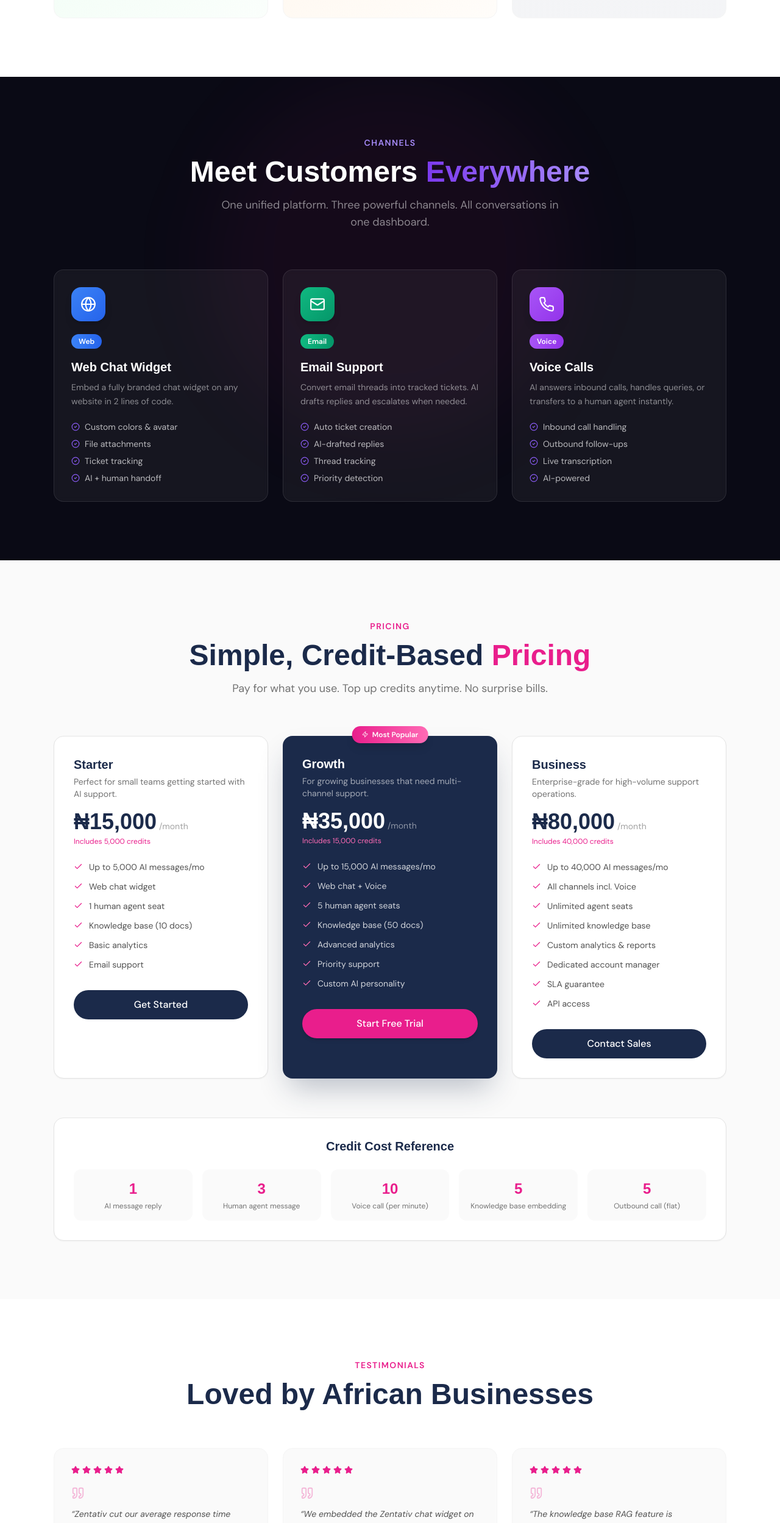
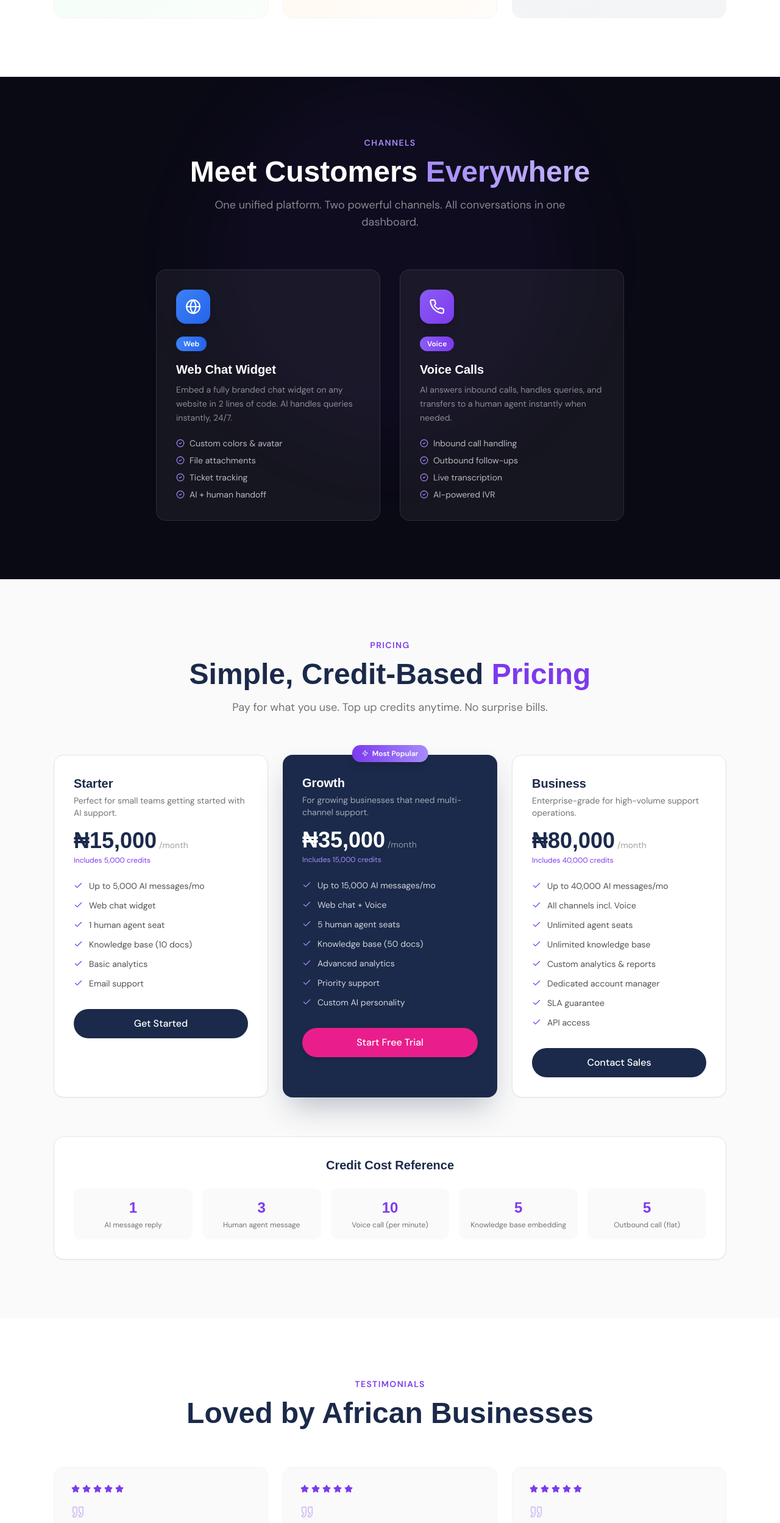
Before and after one commit to area50ltd/Area50-dev, a Next.js app: page / in a window 1280 px wide. Shown: the part 2581-5079 px from the top of the page at 61% size. Built offline with nearby package versions, Linux system fonts and the light colour scheme; a web font is replaced by a local one.

Commit message:
refine: landing page cleanup — remove email channel, violet CTA, clean footer

```diff
--- a/components/landing/Channels.tsx
+++ b/components/landing/Channels.tsx
@@ -2,31 +2,23 @@
 
 import { motion, useInView } from 'framer-motion'
 import { useRef } from 'react'
-import { Globe, Mail, Phone, CheckCircle2 } from 'lucide-react'
+import { Globe, Phone, CheckCircle2 } from 'lucide-react'
 
 const channels = [
   {
     icon: Globe,
     name: 'Web Chat Widget',
-    description: 'Embed a fully branded chat widget on any website in 2 lines of code.',
+    description: 'Embed a fully branded chat widget on any website in 2 lines of code. AI handles queries instantly, 24/7.',
     features: ['Custom colors & avatar', 'File attachments', 'Ticket tracking', 'AI + human handoff'],
     color: 'from-blue-500 to-blue-600',
     badge: 'Web',
   },
   {
-    icon: Mail,
-    name: 'Email Support',
-    description: 'Convert email threads into tracked tickets. AI drafts replies and escalates when needed.',
-    features: ['Auto ticket creation', 'AI-drafted replies', 'Thread tracking', 'Priority detection'],
-    color: 'from-emerald-500 to-emerald-600',
-    badge: 'Email',
-  },
-  {
     icon: Phone,
     name: 'Voice Calls',
-    description: 'AI answers inbound calls, handles queries, or transfers to a human agent instantly.',
-    features: ['Inbound call handling', 'Outbound follow-ups', 'Live transcription', 'AI-powered'],
-    color: 'from-purple-500 to-purple-600',
+    description: 'AI answers inbound calls, handles queries, and transfers to a human agent instantly when needed.',
+    features: ['Inbound call handling', 'Outbound follow-ups', 'Live transcription', 'AI-powered IVR'],
+    color: 'from-violet-500 to-violet-600',
     badge: 'Voice',
   },
 ]
@@ -37,10 +29,9 @@
 
   return (
     <section className="py-24 bg-navy relative overflow-hidden">
-      {/* Background decoration */}
-      <div className="absolute top-0 left-1/2 -translate-x-1/2 w-[600px] h-[600px] bg-[#E91E8C]/5 rounded-full blur-3xl" />
+      <div className="absolute top-0 left-1/2 -translate-x-1/2 w-[600px] h-[600px] bg-violet-600/5 rounded-full blur-3xl" />
 
-      <div className="relative max-w-6xl mx-auto px-6" ref={ref}>
+      <div className="relative max-w-5xl mx-auto px-6" ref={ref}>
         <motion.div
           initial={{ opacity: 0, y: 20 }}
           animate={isInView ? { opacity: 1, y: 0 } : {}}
@@ -52,30 +43,28 @@
           </span>
           <h2 className="font-heading text-4xl lg:text-5xl font-bold text-white mt-3 mb-4">
             Meet Customers{' '}
-            <span className="bg-gradient-to-r from-violet-600 to-violet-400 bg-clip-text text-transparent">
+            <span className="bg-gradient-to-r from-violet-400 to-violet-300 bg-clip-text text-transparent">
               Everywhere
             </span>
           </h2>
           <p className="text-white/50 text-lg max-w-xl mx-auto">
-            One unified platform. Three powerful channels. All conversations in one dashboard.
+            One unified platform. Two powerful channels. All conversations in one dashboard.
           </p>
         </motion.div>
 
-        <div className="grid md:grid-cols-3 gap-6">
+        <div className="grid md:grid-cols-2 gap-8 max-w-3xl mx-auto">
           {channels.map((channel, idx) => (
             <motion.div
               key={channel.name}
               initial={{ opacity: 0, y: 40 }}
               animate={isInView ? { opacity: 1, y: 0 } : {}}
               transition={{ duration: 0.6, delay: idx * 0.15 }}
-              className="bg-white/5 backdrop-blur-sm border border-white/10 rounded-2xl p-7 hover:bg-white/8 transition-colors"
+              className="bg-white/5 backdrop-blur-sm border border-white/10 rounded-2xl p-8 hover:bg-white/8 transition-colors"
             >
-              {/* Icon */}
               <div className={`w-14 h-14 rounded-2xl bg-gradient-to-br ${channel.color} flex items-center justify-center mb-5 shadow-lg`}>
                 <channel.icon size={26} className="text-white" />
               </div>
 
-              {/* Badge */}
               <span className={`inline-block text-xs font-semibold px-3 py-1 rounded-full bg-gradient-to-r ${channel.color} text-white mb-4`}>
                 {channel.badge}
               </span>
@@ -87,11 +76,10 @@
                 {channel.description}
               </p>
 
-              {/* Features list */}
               <ul className="space-y-2">
                 {channel.features.map((feat) => (
                   <li key={feat} className="flex items-center gap-2 text-sm text-white/70">
-                    <CheckCircle2 size={14} className="text-violet-500 flex-shrink-0" />
+                    <CheckCircle2 size={14} className="text-violet-400 flex-shrink-0" />
                     {feat}
                   </li>
                 ))}
--- a/components/landing/CtaBanner.tsx
+++ b/components/landing/CtaBanner.tsx
@@ -1,28 +1,18 @@
 'use client'
 
-import { useState } from 'react'
+import Link from 'next/link'
 import { motion, useInView } from 'framer-motion'
 import { useRef } from 'react'
-import { ArrowRight, CheckCircle2 } from 'lucide-react'
-import { Button } from '@/components/ui/button'
+import { ArrowRight } from 'lucide-react'
 
 export function CtaBanner() {
   const ref = useRef<HTMLDivElement>(null)
   const isInView = useInView(ref, { once: true, margin: '-80px' })
-  const [email, setEmail] = useState('')
-  const [submitted, setSubmitted] = useState(false)
-
-  function handleSubmit(e: React.FormEvent) {
-    e.preventDefault()
-    if (!email) return
-    setSubmitted(true)
-  }
 
   return (
-    <section className="py-24 bg-gradient-to-br from-[#E91E8C] to-[#c91878] relative overflow-hidden">
-      {/* Background decoration */}
-      <div className="absolute top-0 right-0 w-96 h-96 bg-white/5 rounded-full blur-3xl -translate-y-1/2 translate-x-1/2" />
-      <div className="absolute bottom-0 left-0 w-96 h-96 bg-[#1B2A4A]/20 rounded-full blur-3xl translate-y-1/2 -translate-x-1/2" />
+    <section className="py-24 bg-[#0A0010] relative overflow-hidden">
+      <div className="absolute top-0 right-0 w-[500px] h-[500px] bg-violet-600/10 rounded-full blur-3xl -translate-y-1/2 translate-x-1/3" />
+      <div className="absolute bottom-0 left-0 w-[400px] h-[400px] bg-violet-900/10 rounded-full blur-3xl translate-y-1/2 -translate-x-1/3" />
 
       <div className="relative max-w-3xl mx-auto px-6 text-center" ref={ref}>
         <motion.div
@@ -30,48 +20,33 @@
           animate={isInView ? { opacity: 1, y: 0 } : {}}
           transition={{ duration: 0.6 }}
         >
+          <span className="text-violet-400 text-sm font-semibold uppercase tracking-widest mb-4 block">
+            Get Started
+          </span>
           <h2 className="font-heading text-4xl lg:text-5xl font-bold text-white mb-4">
-            Start your free trial today.
+            Ready to transform your customer support?
           </h2>
-          <p className="text-white/70 text-lg mb-10">
-            No credit card required. Setup in 5 minutes. Cancel anytime.
+          <p className="text-white/50 text-lg mb-10">
+            Set up in under 5 minutes. No credit card required. Cancel anytime.
           </p>
 
-          {submitted ? (
-            <motion.div
-              initial={{ opacity: 0, scale: 0.9 }}
-              animate={{ opacity: 1, scale: 1 }}
-              className="flex items-center justify-center gap-3 bg-white/20 rounded-2xl px-8 py-6"
+          <div className="flex flex-col sm:flex-row gap-4 justify-center">
+            <Link
+              href="/sign-up"
+              className="inline-flex items-center justify-center gap-2 h-13 px-8 rounded-full bg-violet-600 hover:bg-violet-700 text-white font-heading font-semibold text-sm transition-colors shadow-lg shadow-violet-600/25"
             >
-              <CheckCircle2 size={24} className="text-white" />
-              <p className="text-white font-semibold">
-                Great! We&apos;ll be in touch at <strong>{email}</strong>
-              </p>
-            </motion.div>
-          ) : (
-            <form
-              onSubmit={handleSubmit}
-              className="flex flex-col sm:flex-row gap-3 max-w-md mx-auto"
+              Start Free Trial
+              <ArrowRight size={16} />
+            </Link>
+            <Link
+              href="mailto:hello@zentativ.com"
+              className="inline-flex items-center justify-center h-13 px-8 rounded-full border border-white/20 text-white/70 hover:text-white hover:border-white/40 font-semibold text-sm transition-colors"
             >
-              <input
-                type="email"
-                required
-                placeholder="Enter your work email"
-                value={email}
-                onChange={(e) => setEmail(e.target.value)}
-                className="flex-1 h-12 px-5 rounded-full bg-white/15 border border-white/30 text-white placeholder:text-white/50 focus:outline-none focus:ring-2 focus:ring-white/50 backdrop-blur-sm text-sm"
-              />
-              <button
-                type="submit"
-                className="h-12 px-7 rounded-full bg-white text-[#E91E8C] font-heading font-bold text-sm hover:bg-white/90 transition-colors flex items-center gap-2 justify-center shadow-lg"
-              >
-                Get Started
-                <ArrowRight size={16} />
-              </button>
-            </form>
-          )}
+              Talk to Sales
+            </Link>
+          </div>
 
-          <p className="text-white/50 text-sm mt-6">
+          <p className="text-white/30 text-sm mt-8">
             Trusted by 120+ African businesses
           </p>
         </motion.div>
--- a/components/landing/Pricing.tsx
+++ b/components/landing/Pricing.tsx
@@ -84,12 +84,12 @@
           transition={{ duration: 0.6 }}
           className="text-center mb-16"
         >
-          <span className="text-[#E91E8C] text-sm font-semibold uppercase tracking-widest">
+          <span className="text-[#7C3AED] text-sm font-semibold uppercase tracking-widest">
             Pricing
           </span>
           <h2 className="font-heading text-4xl lg:text-5xl font-bold text-[#1B2A4A] mt-3 mb-4">
             Simple, Credit-Based{' '}
-            <span className="text-[#E91E8C]">Pricing</span>
+            <span className="text-[#7C3AED]">Pricing</span>
           </h2>
           <p className="text-neutral-500 text-lg max-w-xl mx-auto">
             Pay for what you use. Top up credits anytime. No surprise bills.
@@ -112,7 +112,7 @@
             >
               {plan.highlight && (
                 <div className="absolute -top-4 left-1/2 -translate-x-1/2">
-                  <span className="bg-gradient-to-r from-[#E91E8C] to-[#FF6BB5] text-white text-xs font-bold px-4 py-1.5 rounded-full flex items-center gap-1.5 shadow-lg">
+                  <span className="bg-gradient-to-r from-violet-600 to-violet-400 text-white text-xs font-bold px-4 py-1.5 rounded-full flex items-center gap-1.5 shadow-lg">
                     <Zap size={11} />
                     Most Popular
                   </span>
@@ -134,7 +134,7 @@
                     {plan.period}
                   </span>
                 </div>
-                <div className={`text-xs mt-1 ${plan.highlight ? 'text-[#FF6BB5]' : 'text-[#E91E8C]'}`}>
+                <div className={`text-xs mt-1 ${plan.highlight ? 'text-[#A78BFA]' : 'text-[#7C3AED]'}`}>
                   Includes {plan.credits}
                 </div>
               </div>
@@ -142,7 +142,7 @@
               <ul className="space-y-3 mb-8">
                 {plan.features.map((feat) => (
                   <li key={feat} className={`flex items-start gap-2.5 text-sm ${plan.highlight ? 'text-white/80' : 'text-neutral-600'}`}>
-                    <Check size={15} className={`mt-0.5 flex-shrink-0 ${plan.highlight ? 'text-[#FF6BB5]' : 'text-[#E91E8C]'}`} />
+                    <Check size={15} className={`mt-0.5 flex-shrink-0 ${plan.highlight ? 'text-[#A78BFA]' : 'text-[#7C3AED]'}`} />
                     {feat}
                   </li>
                 ))}
@@ -174,7 +174,7 @@
           <div className="grid grid-cols-2 md:grid-cols-5 gap-4">
             {creditCosts.map((item) => (
               <div key={item.operation} className="text-center p-4 bg-neutral-50 rounded-xl">
-                <div className="font-heading text-2xl font-bold text-[#E91E8C] mb-1">
+                <div className="font-heading text-2xl font-bold text-[#7C3AED] mb-1">
                   {item.cost.split(' ')[0]}
                 </div>
                 <div className="text-xs text-neutral-500">{item.operation}</div>
--- a/components/landing/Testimonials.tsx
+++ b/components/landing/Testimonials.tsx
@@ -12,7 +12,7 @@
     role: 'Head of Customer Success',
     company: 'PayEdge Fintech',
     avatar: 'AO',
-    avatarColor: 'from-[#E91E8C] to-[#FF6BB5]',
+    avatarColor: 'from-violet-600 to-violet-400',
     rating: 5,
   },
   {
@@ -50,7 +50,7 @@
           transition={{ duration: 0.6 }}
           className="text-center mb-16"
         >
-          <span className="text-[#E91E8C] text-sm font-semibold uppercase tracking-widest">
+          <span className="text-violet-600 text-sm font-semibold uppercase tracking-widest">
             Testimonials
           </span>
           <h2 className="font-heading text-4xl lg:text-5xl font-bold text-[#1B2A4A] mt-3">
@@ -65,17 +65,17 @@
               initial={{ opacity: 0, y: 30 }}
               animate={isInView ? { opacity: 1, y: 0 } : {}}
               transition={{ duration: 0.5, delay: idx * 0.15 }}
-              className="bg-neutral-50 rounded-2xl p-7 border border-neutral-100 flex flex-col hover:border-[#E91E8C]/20 hover:shadow-md transition-all"
+              className="bg-neutral-50 rounded-2xl p-7 border border-neutral-100 flex flex-col hover:border-violet-600/20 hover:shadow-md transition-all"
             >
               {/* Stars */}
               <div className="flex gap-1 mb-5">
                 {Array.from({ length: t.rating }).map((_, i) => (
-                  <Star key={i} size={14} className="fill-[#E91E8C] text-[#E91E8C]" />
+                  <Star key={i} size={14} className="fill-violet-600 text-violet-600" />
                 ))}
               </div>
 
               {/* Quote icon */}
-              <Quote size={22} className="text-[#E91E8C]/30 mb-3" />
+              <Quote size={22} className="text-violet-600/30 mb-3" />
 
               {/* Quote */}
               <p className="text-neutral-600 leading-relaxed text-sm flex-1 mb-6 italic">
```
Also changed, not shown: components/landing/Footer.tsx (+18 -33 lines).
